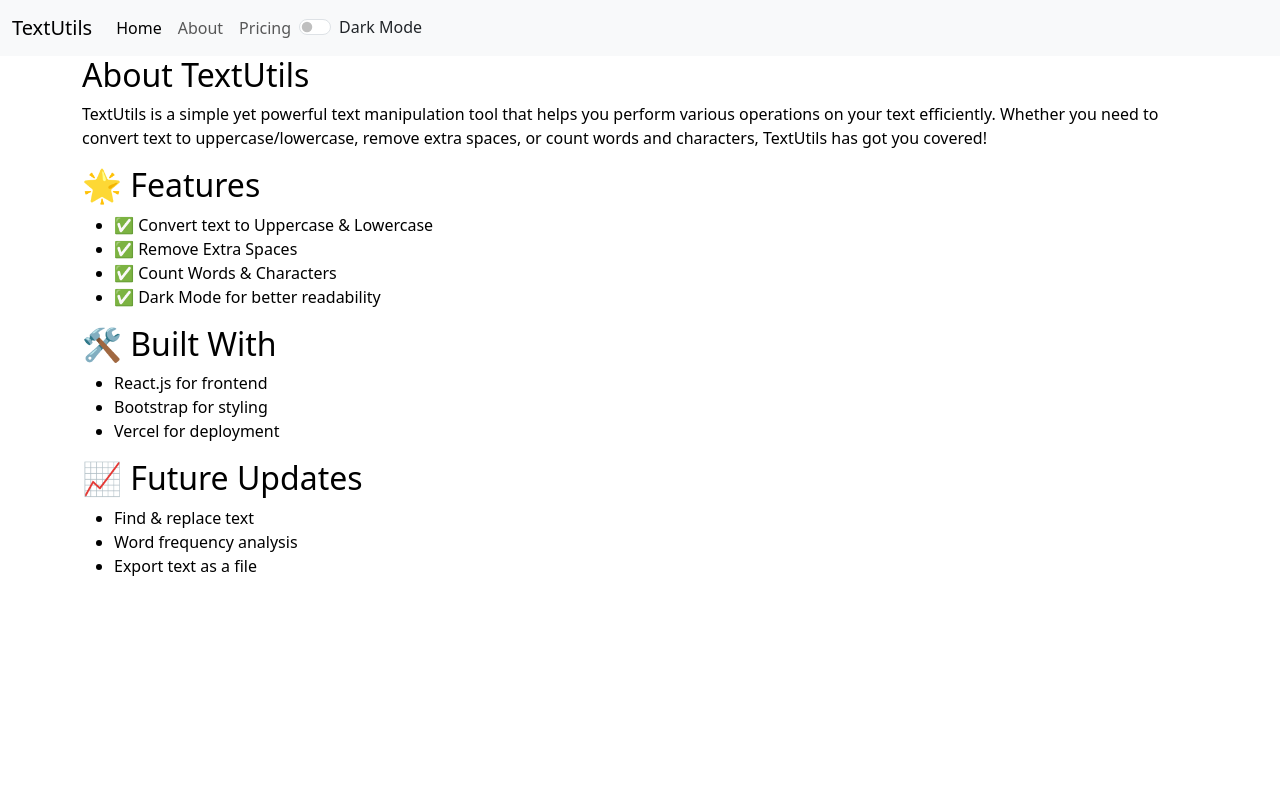
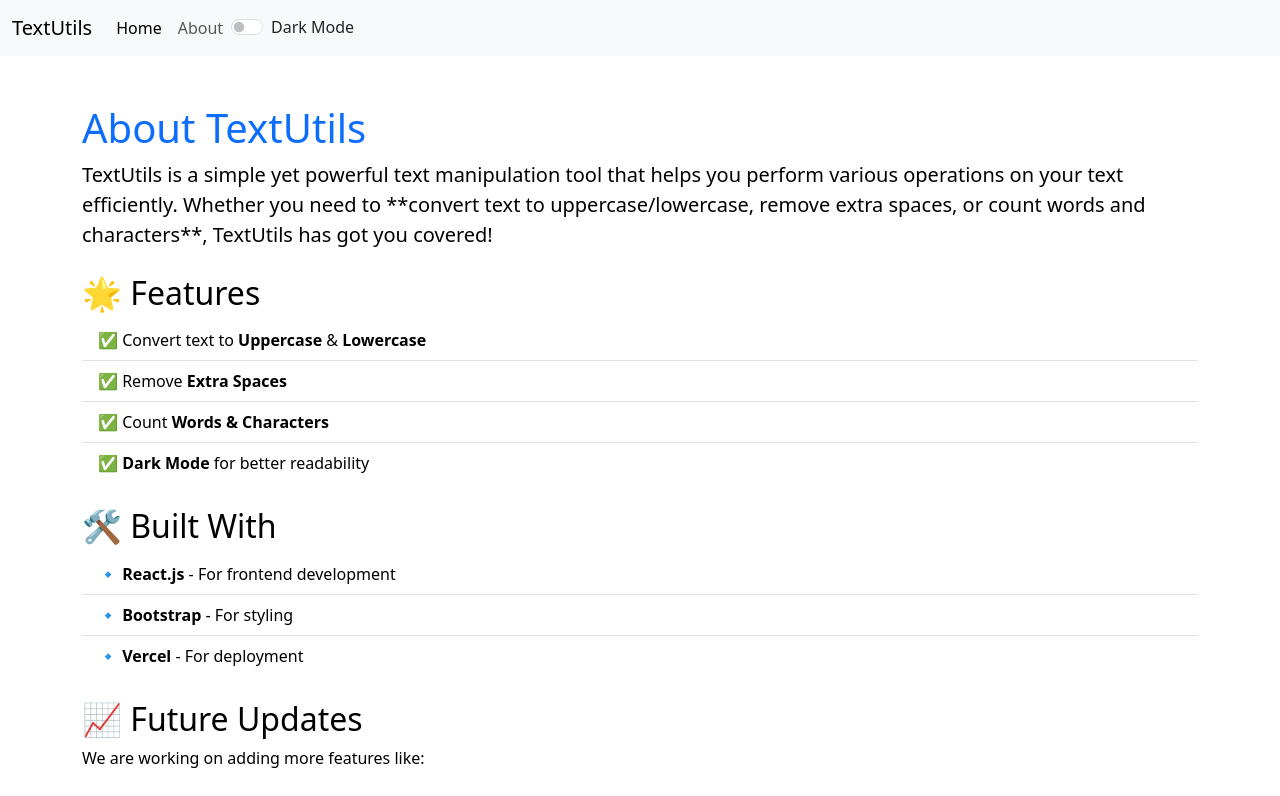
Before and after one commit to Tarunk0201/Text-Utils, a React (Create React App) app: page /about in a window 1280 px wide. Shown: the top 796 px of the page. Built offline with nearby package versions, Linux system fonts and the light colour scheme.

Commit message:
final touch

```diff
--- a/src/camponent/About.js
+++ b/src/camponent/About.js
@@ -1,59 +1,44 @@
 import React from "react";
 
-export default function About(props){
-    return(
-    <>
-    <div style={{color: props.mode==='dark'?'white':'black' }}>
-        <div className="container">
-            <h2>About TextUtils</h2>
-            <p>TextUtils is a simple yet powerful text manipulation tool that helps you perform various operations on your text efficiently. Whether you need to convert text to uppercase/lowercase, remove extra spaces, or count words and characters, TextUtils has got you covered!</p>
-        </div>
-        <div className="container my-10">
-            <h2>🌟 Features</h2>
-            <ul>
-                <li>
-                    ✅ Convert text to Uppercase & Lowercase
-                </li>
-                <li>
-                    ✅ Remove Extra Spaces
-                </li>
-                <li>
-                    ✅ Count Words & Characters
-                </li>
-                <li>
-                    ✅ Dark Mode for better readability
-                </li>
-            </ul>
-        </div>
-        <div className="container my-10">
-            <h2>🛠️ Built With</h2>
-            <ul >
-                <li>
-                    React.js for frontend
-                </li>
-                <li>
-                    Bootstrap for styling
-                </li>
-                <li>
-                     Vercel for deployment
-                </li>
-            </ul>
-        </div>
-        <div className="container my-10">
-            <h2>📈 Future Updates</h2>
-            <ul>
-                <li>
-                    Find & replace text
-                </li>
-                <li>
-                    Word frequency analysis
-                </li>
-                <li>
-                    Export text as a file
-                </li>
-            </ul>
-        </div>
+const About = (props) => {
+  return (
+    <div className="container my-5" style={{color: props.mode==='dark'?'white':'black' }}>
+      <h1 className="text-primary">About TextUtils</h1>
+      <p className="lead">
+        TextUtils is a simple yet powerful text manipulation tool that helps
+        you perform various operations on your text efficiently. Whether you
+        need to **convert text to uppercase/lowercase, remove extra spaces, or
+        count words and characters**, TextUtils has got you covered!
+      </p>
+
+      <h2 className="mt-4">🌟 Features</h2>
+      <ul className="list-group list-group-flush" >
+        <li className="list-group-item" style={{backgroundColor: props.mode==='dark'?'#3F4F44':'white', color: props.mode==='dark'?'white':'black' }} >✅ Convert text to <strong>Uppercase</strong> & <strong>Lowercase</strong></li>
+        <li className="list-group-item" style={{backgroundColor: props.mode==='dark'?'#3F4F44':'white', color: props.mode==='dark'?'white':'black'}} >✅ Remove <strong>Extra Spaces</strong></li>
+        <li className="list-group-item" style={{backgroundColor: props.mode==='dark'?'#3F4F44':'white', color: props.mode==='dark'?'white':'black'}} >✅ Count <strong>Words & Characters</strong></li>
+        <li className="list-group-item" style={{backgroundColor: props.mode==='dark'?'#3F4F44':'white', color: props.mode==='dark'?'white':'black'}} >✅ <strong>Dark Mode</strong> for better readability</li>
+      </ul>
+
+      <h2 className="mt-4">🛠️ Built With</h2>
+      <ul className="list-group list-group-flush">
+        <li className="list-group-item" style={{backgroundColor: props.mode==='dark'?'#3F4F44':'white', color: props.mode==='dark'?'white':'black'}}>🔹 <strong>React.js</strong> - For frontend development</li>
+        <li className="list-group-item" style={{backgroundColor: props.mode==='dark'?'#3F4F44':'white', color: props.mode==='dark'?'white':'black'}}>🔹 <strong>Bootstrap</strong> - For styling</li>
+        <li className="list-group-item" style={{backgroundColor: props.mode==='dark'?'#3F4F44':'white', color: props.mode==='dark'?'white':'black'}}>🔹 <strong>Vercel</strong> - For deployment</li>
+      </ul>
+
+      <h2 className="mt-4">📈 Future Updates</h2>
+      <p>We are working on adding more features like:</p>
+      <ul className="list-group list-group-flush">
+        <li className="list-group-item" style={{backgroundColor: props.mode==='dark'?'#3F4F44':'white', color: props.mode==='dark'?'white':'black'}} >🚀 Find & Replace text</li>
+        <li className="list-group-item" style={{backgroundColor: props.mode==='dark'?'#3F4F44':'white', color: props.mode==='dark'?'white':'black'}} >🚀 Word Frequency Analysis</li>
+        <li className="list-group-item" style={{backgroundColor: props.mode==='dark'?'#3F4F44':'white', color: props.mode==='dark'?'white':'black'}} >🚀 Export text as a file</li>
+      </ul>
+
+      <p className="mt-4">
+        <strong>Stay tuned for more updates! 🚀</strong>
+      </p>
     </div>
-    </>
-    )
-}
+  );
+};
+
+export default About;
--- a/src/camponent/Navbar.js
+++ b/src/camponent/Navbar.js
@@ -18,9 +18,6 @@ export default function Navbar(props){
                 </li>
                 <li className="nav-item">
                     <Link className="nav-link" to="/about">{props.About}</Link>
-                </li>
-                <li className="nav-item">
-                <Link className="nav-link" to="/">Pricing</Link>
                 </li>
             </ul>
         <div className={`form-check form-switch  text-${props.mode==='light'?'dark':'light'}`}>
```
